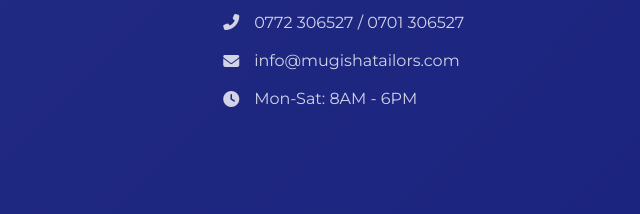
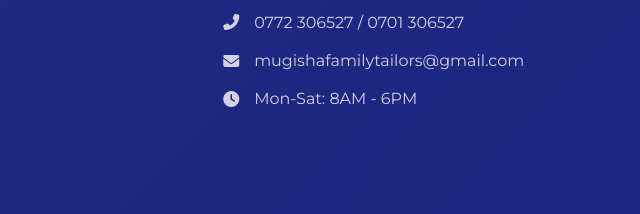
Before and after one commit to Micjeal/MUGISHA-GEORGE, a website: page index.html in a window 1280 px wide. Shown: the part 10617-10831 px from the top of the page, 640-1280 px from the left. Drawn offline with Linux system fonts and the light colour scheme.

Commit message:
Update index.html

```diff
--- a/index.html
+++ b/index.html
@@ -650,7 +650,7 @@
                     <h3>Contact Info</h3>
                     <p><i class="fas fa-map-marker-alt"></i> Gana Building, Kabwohe Town</p>
                     <p><i class="fas fa-phone-alt"></i> 0772 306527 / 0701 306527</p>
-                    <p><i class="fas fa-envelope"></i> info@mugishatailors.com</p>
+                    <p><i class="fas fa-envelope"></i>mugishafamilytailors@gmail.com</p>
                     <p><i class="fas fa-clock"></i> Mon-Sat: 8AM - 6PM</p>
                 </div>
             </div>
```
